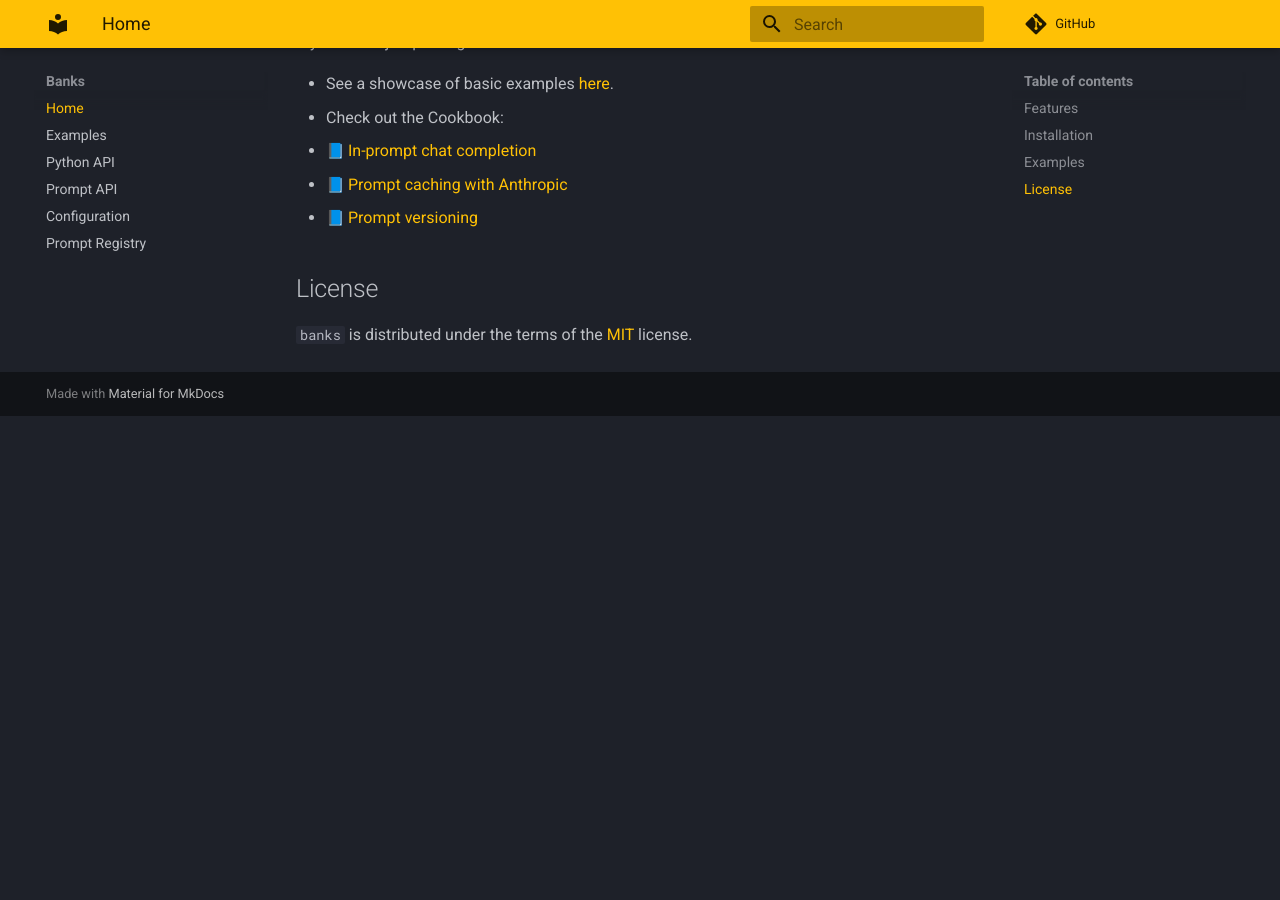
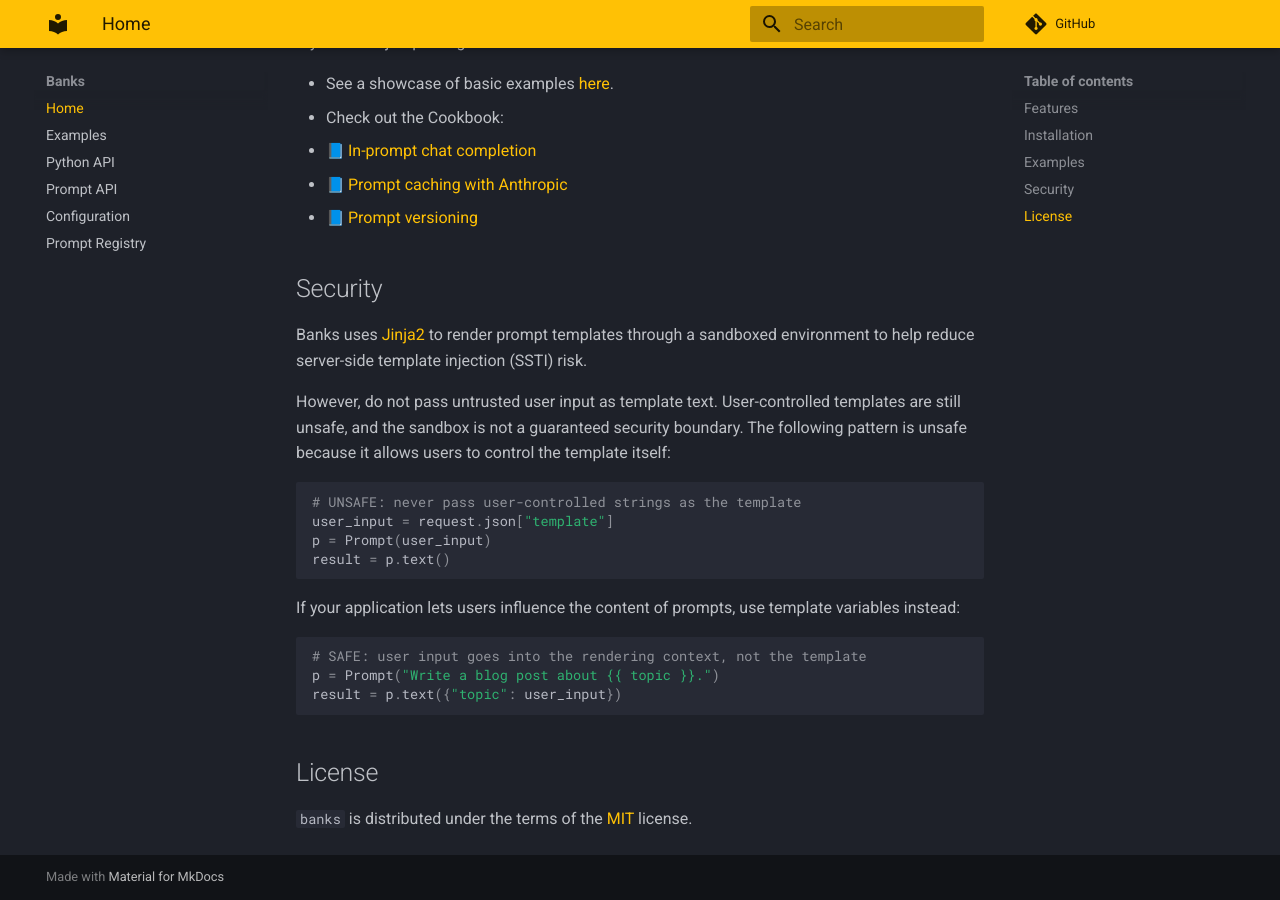
Before and after one commit to masci/banks, an MkDocs documentation site: the page built from docs/index.md, in a window 1280 px wide and 900 px high, scrolled down 1287 px. Built offline with MkDocs 1.6.1 and Material for MkDocs 9.7.7, drawn with Linux system fonts in a browser that asks for light colours; emoji names are drawn with the system emoji font; comment, search, counter and statistics services are not loaded; before the commit the page ends 1703 px from its top, so only the background shows below that.

Commit message:
fix: prevent SSTI by switching to SandboxedEnvironment (#74)
* docs: warn that prompt templates are trusted code

Templates are rendered in an unsandboxed Jinja2 environment, so passing
untrusted user input as template text allows arbitrary code execution.
Document the safe pattern (variables) vs the unsafe one (raw user strings).

Co-Authored-By: Claude Sonnet 4.6 <noreply@anthropic.com>

* fix: use SandboxedEnvironment to prevent SSTI

Switch from jinja2.Environment to jinja2.sandbox.SandboxedEnvironment.
This blocks access to dunder attributes in templates, preventing SSTI
payloads from reaching __builtins__ and executing arbitrary code.

All existing tests pass unchanged. Add a regression test that verifies
the canonical SSTI payload raises an exception.

Also document that templates are trusted code and that user-supplied
strings must never be passed as template text.

Co-Authored-By: Claude Sonnet 4.6 <noreply@anthropic.com>

* Apply suggestions from code review

Co-authored-by: Copilot <175728472+Copilot@users.noreply.github.com>

* fix: tighten SSTI test to assert SecurityError and update docs to reflect SandboxedEnvironment

Agent-Logs-Url: https://github.com/masci/banks/sessions/de6273d5-80bf-468c-8853-feeb273a7294

Co-authored-by: masci <7241+masci@users.noreply.github.com>

* chore: remove e2e tests and Python 3.9 from CI

e2e tests require an OpenAI API key that is no longer valid.
Python 3.9 is EOL (Oct 2025) and newer virtualenv drops support for it.

Co-Authored-By: Claude Sonnet 4.6 <noreply@anthropic.com>

---------

Co-authored-by: Claude Sonnet 4.6 <noreply@anthropic.com>
Co-authored-by: Copilot <175728472+Copilot@users.noreply.github.com>
Co-authored-by: copilot-swe-agent[bot] <198982749+Copilot@users.noreply.github.com>
Co-authored-by: masci <7241+masci@users.noreply.github.com>

````diff
--- a/docs/index.md
+++ b/docs/index.md
@@ -53,6 +53,27 @@ If you like to jump straight to the code:
   - :blue_book: [Prompt caching with Anthropic](https://github.com/masci/banks/blob/main/cookbook/Prompt_Caching_with_Anthropic.ipynb)
   - :blue_book: [Prompt versioning](https://github.com/masci/banks/blob/main/cookbook/Prompt_Versioning.ipynb)
 
+## Security
+
+Banks uses [Jinja2](https://jinja.palletsprojects.com/) to render prompt templates through a sandboxed environment to help reduce server-side template injection (SSTI) risk.
+
+However, do not pass untrusted user input as template text. User-controlled templates are still unsafe, and the sandbox is not a guaranteed security boundary. The following pattern is unsafe because it allows users to control the template itself:
+
+```python
+# UNSAFE: never pass user-controlled strings as the template
+user_input = request.json["template"]
+p = Prompt(user_input)
+result = p.text()
+```
+
+If your application lets users influence the content of prompts, use template variables instead:
+
+```python
+# SAFE: user input goes into the rendering context, not the template
+p = Prompt("Write a blog post about {{ topic }}.")
+result = p.text({"topic": user_input})
+```
+
 ## License
 
 `banks` is distributed under the terms of the [MIT](https://spdx.org/licenses/MIT.html) license.
````
Also changed, not shown: docs/prompt.md (+6 -0 lines), 3 other files.
